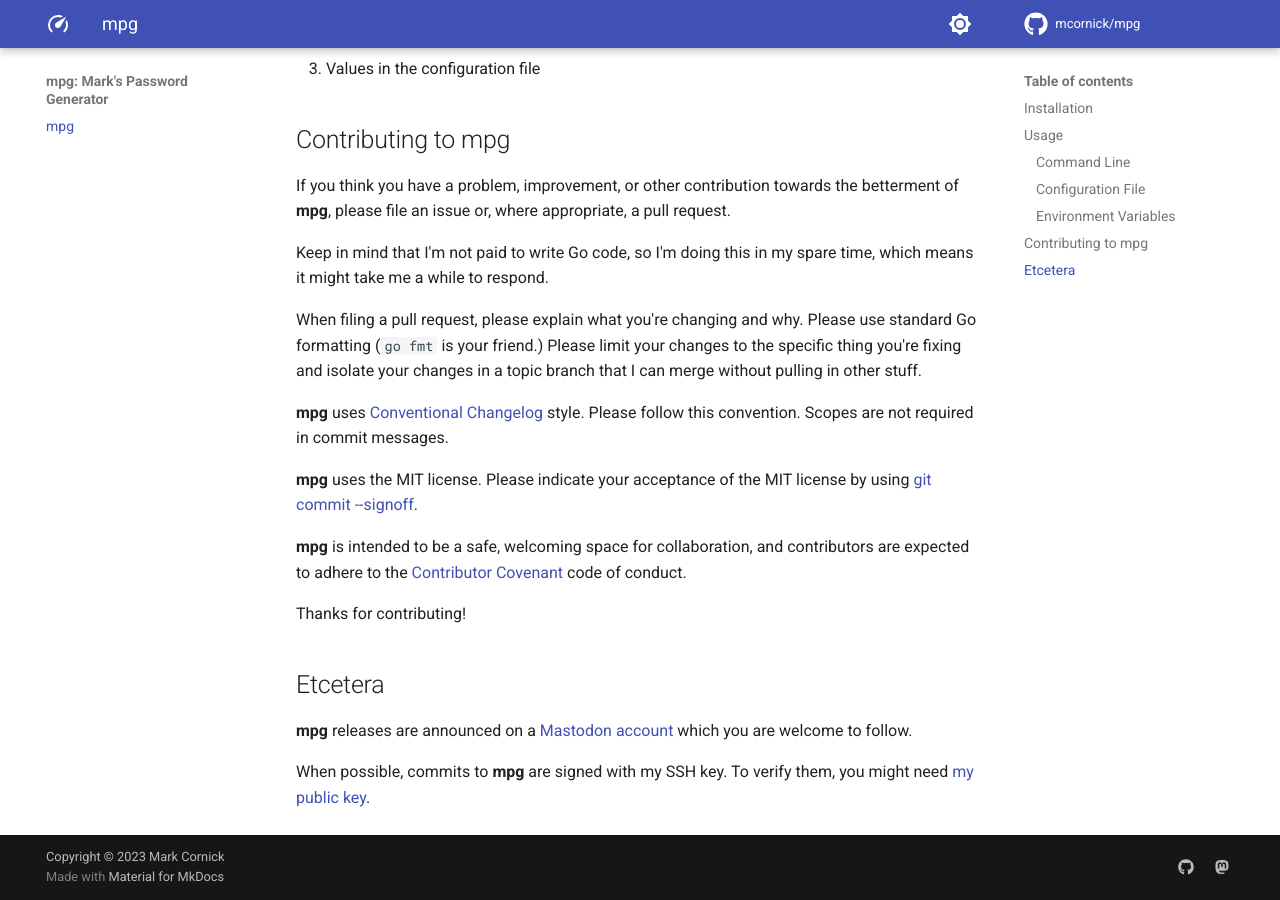
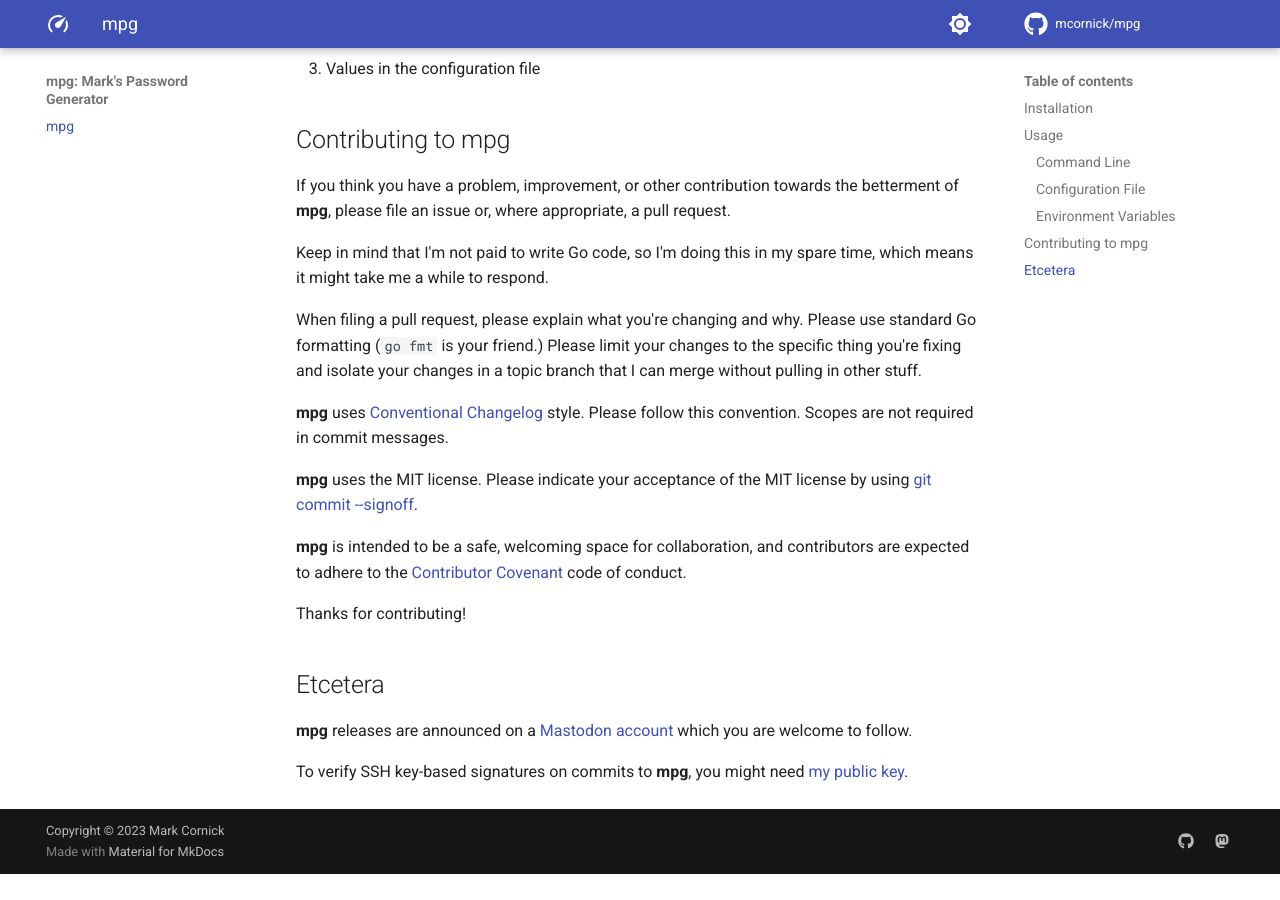
Before and after one commit to step-security-bot/mpg, an MkDocs documentation site: the page built from docs/index.md, in a window 1280 px wide and 900 px high, scrolled down 2833 px. Built offline with MkDocs 1.6.1 and Material for MkDocs 9.7.7, drawn with Linux system fonts in a browser that asks for light colours; comment, search, counter and statistics services are not loaded; the version menu is left out; after the commit the page ends 3707 px from its top, so only the background shows below that.

Commit message:
docs: reword that slightly
Signed-off-by: Mark Cornick <mcornick@mcornick.com>

```diff
--- a/docs/index.md
+++ b/docs/index.md
@@ -215,4 +215,4 @@ Thanks for contributing!
 
 __mpg__ releases are announced on a [Mastodon account](https://social.cornick.codes/@mpg) which you are welcome to follow.
 
-When possible, commits to __mpg__ are signed with my SSH key. To verify them, you might need [my public key](https://github.com/mcornick.keys).
+To verify SSH key-based signatures on commits to __mpg__, you might need [my public key](https://github.com/mcornick.keys).
```
